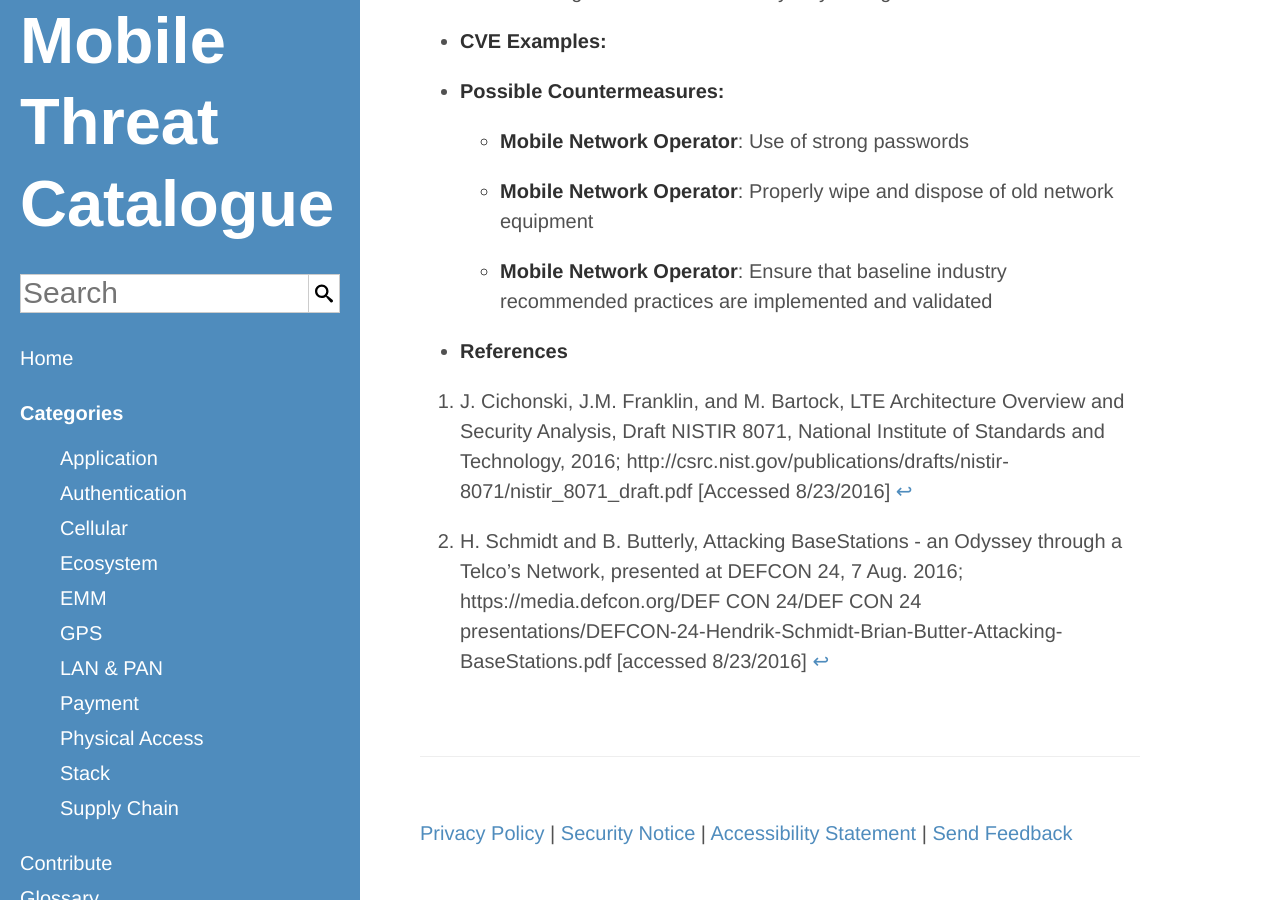
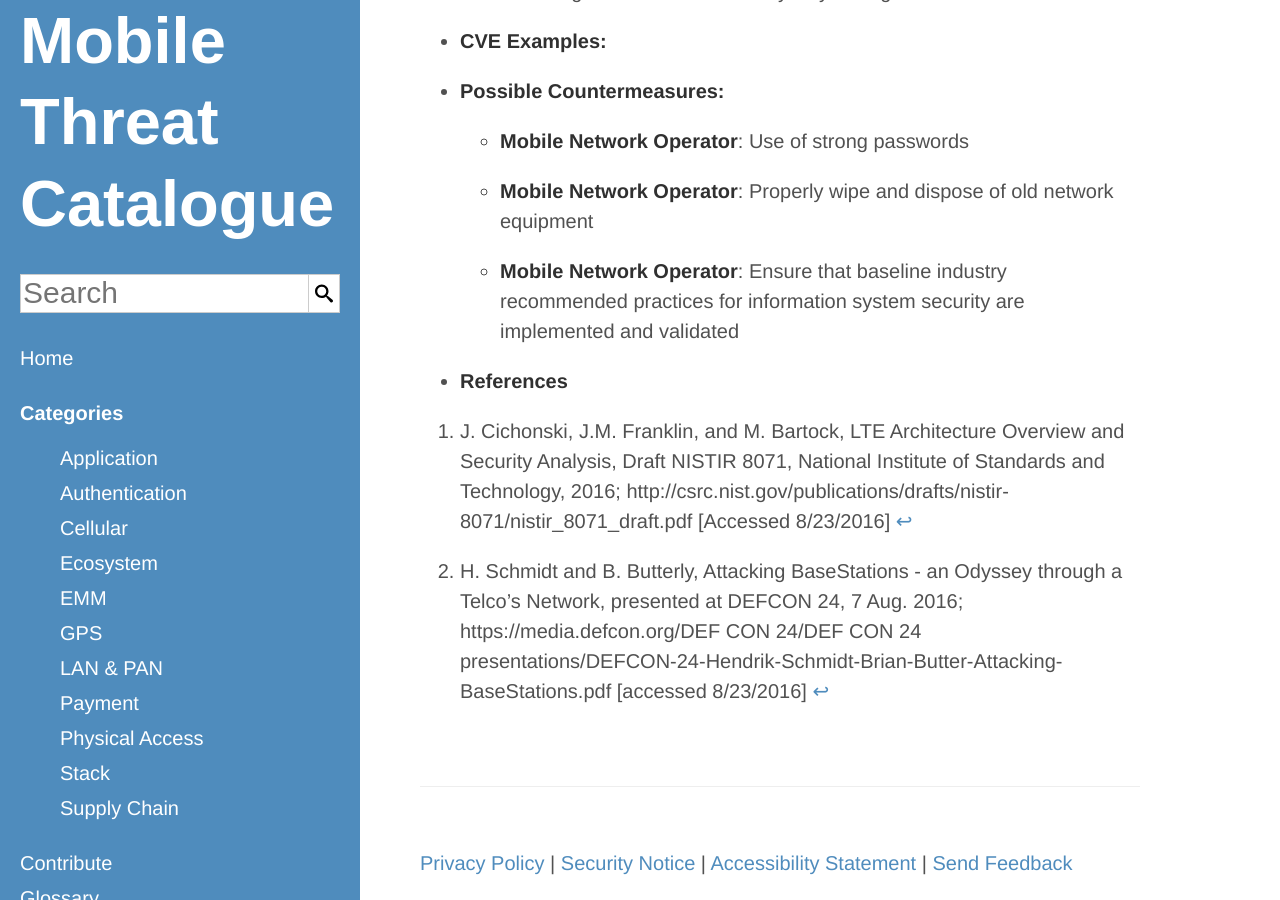
Before and after one commit to usnistgov/mobile-threat-catalogue, a Jekyll site: the page built from _cellular-threats/CEL-30.md, in a window 1280 px wide and 900 px high, scrolled down 478 px. Built offline with Jekyll 4.4.1, drawn with Linux system fonts in a browser that asks for light colours.

Commit message:
#13: update countermeasures

```diff
--- a/_cellular-threats/CEL-30.md
+++ b/_cellular-threats/CEL-30.md
@@ -11,6 +11,6 @@
             - Mobile Network Operator
         "Properly wipe and dispose of old network equipment":
             - Mobile Network Operator
-        "Ensure that baseline industry recommended practices are implemented and validated":
+        "Ensure that baseline industry recommended practices for information system security are implemented and validated":
             - Mobile Network Operator
 ---
```
